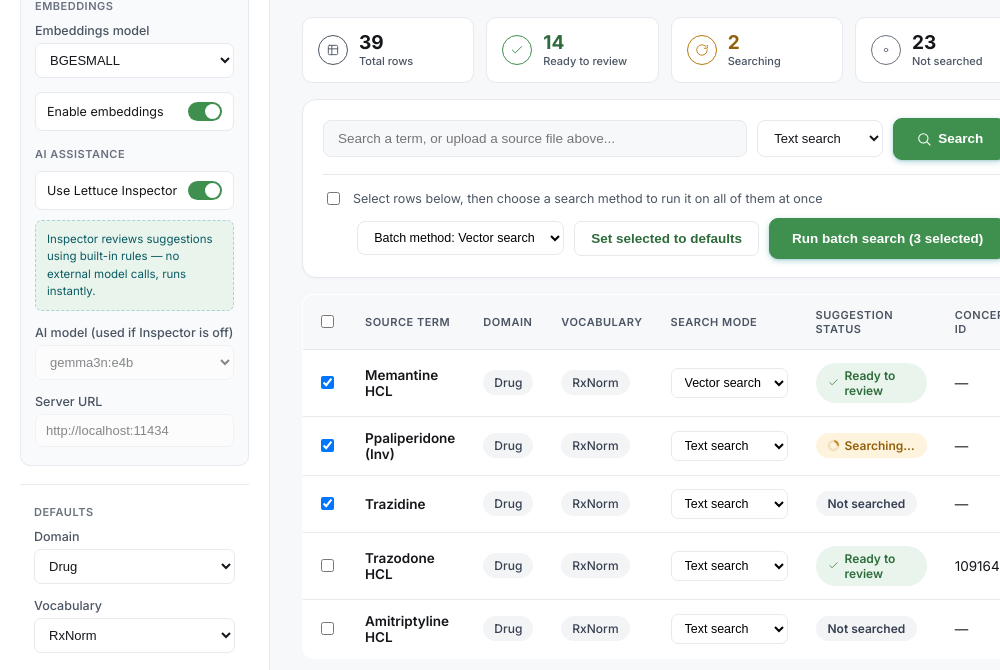
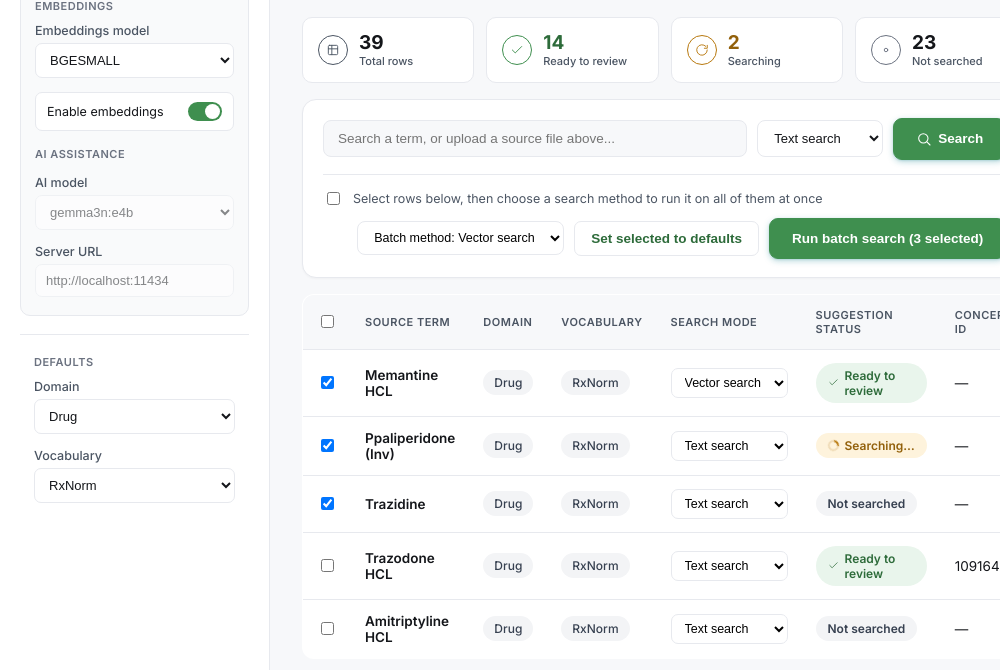
Before and after one commit to tjap3/lettuce-desktop, an Electron app: page index.html in a window 1000 px wide. Shown: the part 96-766 px from the top of the page. Drawn offline with Linux system fonts and the light colour scheme.

Commit message:
remove lettuce inspector

```diff
--- a/index.html
+++ b/index.html
@@ -242,16 +242,9 @@
       </div>
 
       <h3 style="margin-top:16px;">AI assistance</h3>
-      <div class="toggle-row">
-        <span>Use Lettuce Inspector</span>
-        <div class="switch on"></div>
-      </div>
-      <div class="inspector-note">
-        Inspector reviews suggestions using built-in rules &mdash; no external model calls, runs instantly.
-      </div>
 
       <div class="field" style="margin-top:14px;">
-        <label>AI model (used if Inspector is off)</label>
+        <label>AI model</label>
         <select disabled style="opacity:.5;">
           <option>gemma3n:e4b</option>
           <option>llama3.1:8b</option>
```
